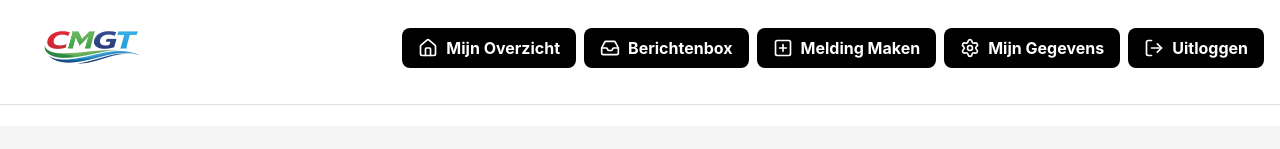
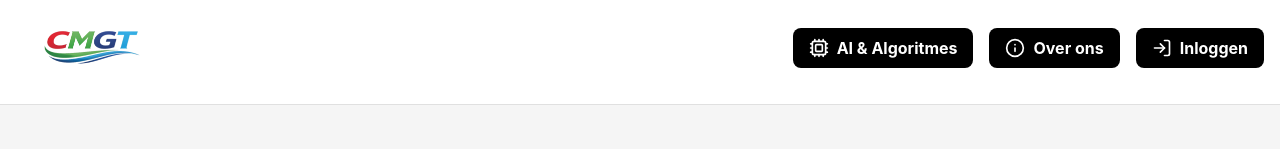
Before and after one commit to TrevinoRizkySunarja/TLE3-FrontEnd, a React (Vite) app in the folder TLE3/: page / in a window 1280 px wide. Shown: the top 149 px of the page. Built offline with nearby package versions, Linux system fonts and the light colour scheme; no server answers.

Commit message:
homepage commit gelukt

```diff
--- a/TLE3/src/components/NavbarIngelogd.jsx
+++ b/TLE3/src/components/NavbarIngelogd.jsx
@@ -59,7 +59,7 @@ export default function Navbar() {
                         <Link to="/fyp" className={blackBtnStyle} aria-label="Mijn Overzicht">
                             <Home size={20} aria-hidden="true" /><span>Mijn Overzicht</span>
                         </Link>
-                        <Link to="/fyp" className={blackBtnStyle} aria-label="Berichtenbox">
+                        <Link to="/berichten" className={blackBtnStyle} aria-label="Berichtenbox">
                             <Inbox size={20} aria-hidden="true" /><span>Berichtenbox</span>
                         </Link>
                         <Link to="/aanvraag/stap-1" className={blackBtnStyle} aria-label="Melding Maken">
--- a/TLE3/src/pages/homepage.jsx
+++ b/TLE3/src/pages/homepage.jsx
@@ -5,6 +5,7 @@ import { Button } from "../components/Button.jsx";
 import FooterIngelogd from "../components/FooterIngelogd.jsx";
 import NavbarIngelogd from "../components/NavbarIngelogd.jsx";
 import { fetchWithHeader } from "../utils/api";
+import NavbarUit from "../components/NavbarUit.jsx";
 
 
 const Homepage = () => {
@@ -61,7 +62,7 @@ const Homepage = () => {
 
     return (
         <div className="min-h-screen bg-white font-sans text-[#1B1B1B]">
-            <NavbarIngelogd />
+            <NavbarUit />
 
             <header className="bg-[#F5F5F5] border-b border-[#E0E0E0] py-12 px-6">
                 <div className="max-w-4xl mx-auto text-center">
```
